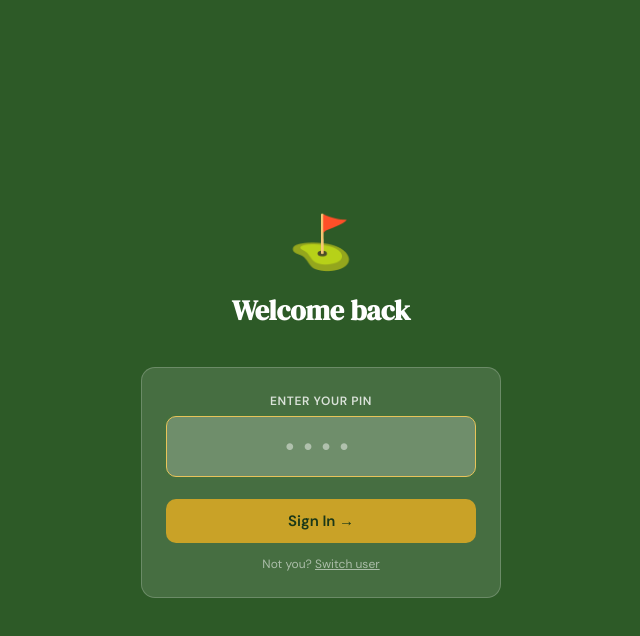
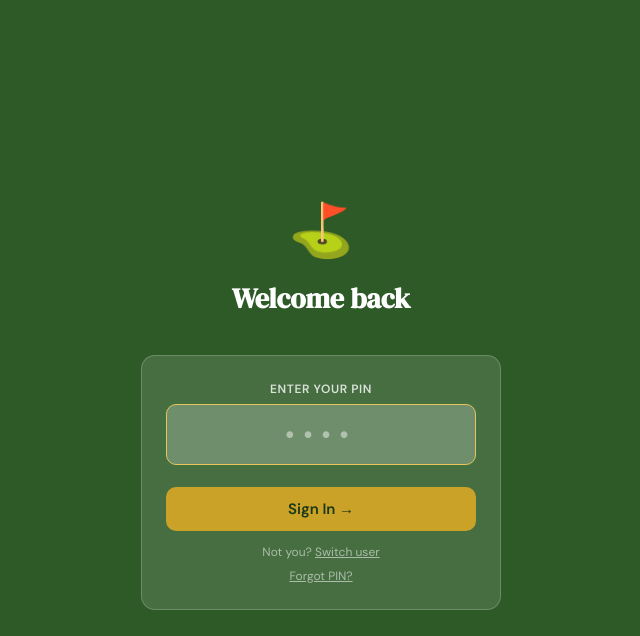
Before and after one commit to Lambotic/golf-handicap, a plain HTML site: page index.html in a window 1280 px wide. Both pictures are taken after a click on the element "Sign in with PIN". Shown: the whole page, without its empty margins (319-959 px from the left). Drawn offline with Linux system fonts and the light colour scheme.

Commit message:
Update index.html

```diff
--- a/index.html
+++ b/index.html
@@ -412,6 +412,7 @@
     </div>
     <button class="btn btn-gold" onclick="checkLoginPin()">Sign In →</button>
     <p style="color:rgba(255,255,255,0.55);font-size:12px;margin-top:12px;text-align:center;">Not you? <span style="text-decoration:underline;cursor:pointer;" onclick="switchUser()">Switch user</span></p>
+    <p style="color:rgba(255,255,255,0.55);font-size:12px;margin-top:6px;text-align:center;"><span style="text-decoration:underline;cursor:pointer;" onclick="forgotPin()">Forgot PIN?</span></p>
   </div>
 </div>
 
@@ -884,6 +885,48 @@ function switchUser() {
   localStorage.removeItem('golf_pin');
   document.getElementById('pin-screen').style.display = 'none';
   document.getElementById('setup-screen').classList.add('show');
+}
+
+async function forgotPin() {
+  const name = prompt('Enter your full name as registered:');
+  if (!name) return;
+
+  showLoader();
+  try {
+    const usersRes = await apiGet('getUsers');
+    const existing = (usersRes.users || []).find(u =>
+      (u.displayName || '').toLowerCase() === name.trim().toLowerCase()
+    );
+    hideLoader();
+
+    if (!existing) {
+      toast('Name not found. Check spelling or use Switch User.', true);
+      return;
+    }
+
+    // Name matched — let them set a new PIN
+    const newPin = prompt('Name verified! Enter a new 4-digit PIN:');
+    if (!newPin) return;
+    if (!/^\d{4}$/.test(newPin)) { toast('PIN must be exactly 4 digits', true); return; }
+    const confirm2 = prompt('Confirm your new PIN:');
+    if (newPin !== confirm2) { toast('PINs do not match', true); return; }
+
+    const user = { userName: existing.userName, displayName: existing.displayName || name };
+    localStorage.setItem('golf_user', JSON.stringify(user));
+    localStorage.setItem('golf_pin', newPin);
+    toast('PIN reset! Signing you in…');
+
+    setTimeout(() => {
+      document.getElementById('pin-screen').style.display = 'none';
+      STATE.user = user;
+      document.getElementById('header-username').textContent = user.displayName;
+      loadAll().then(() => populateProfileForm());
+    }, 800);
+
+  } catch(e) {
+    hideLoader();
+    toast('Could not connect: ' + e.message, true);
+  }
 }
 
 async function completeSetup() {
```
